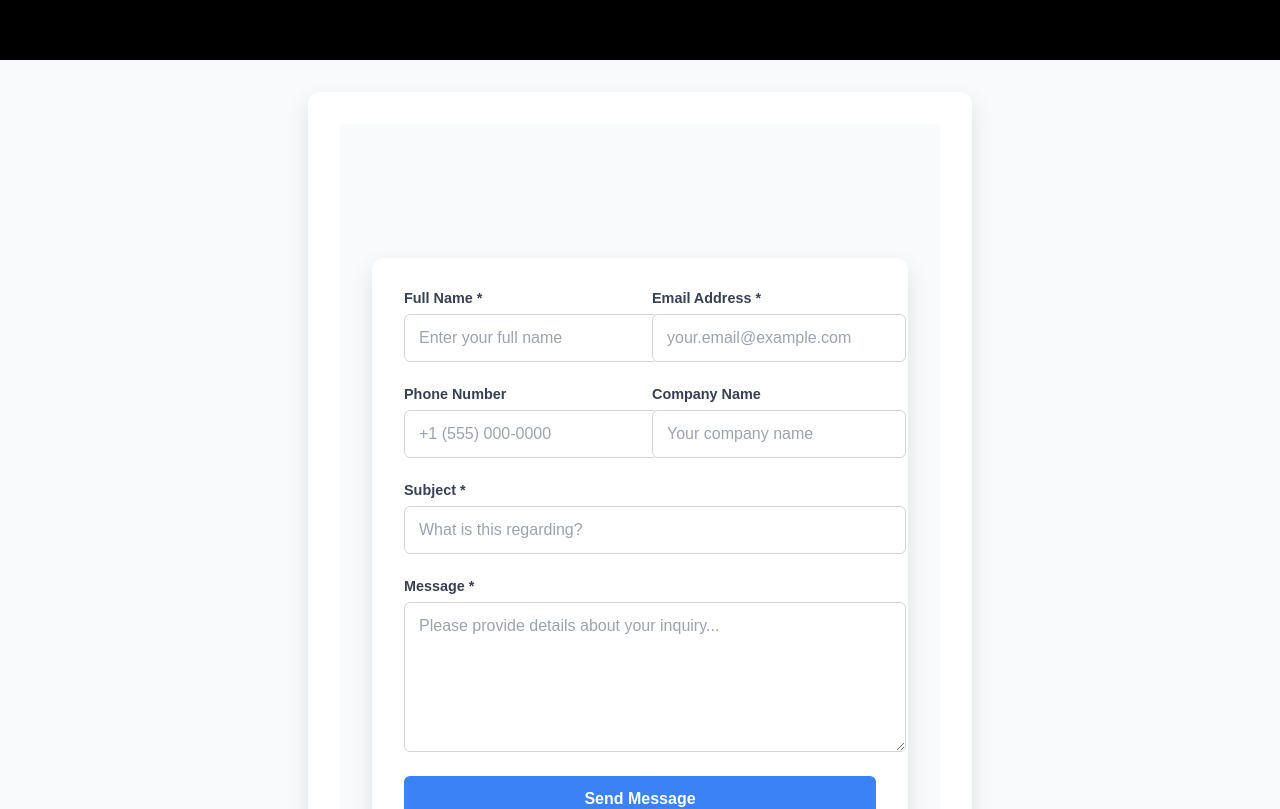
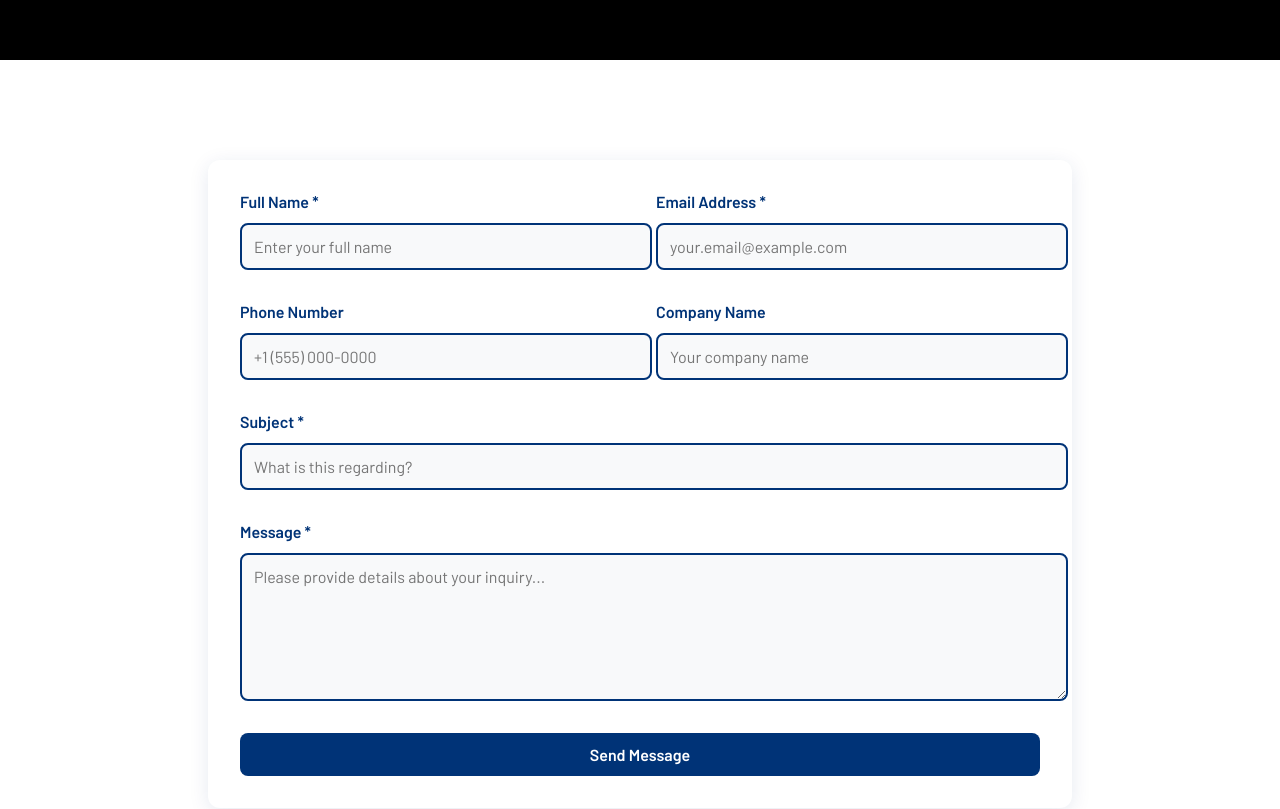
Before and after one commit to Dheerajreddy2109/s4access, a React (Vite) app: page /contact in a window 1280 px wide. Shown: the part 520-1329 px from the top of the page. Built offline with nearby package versions, Linux system fonts and the light colour scheme.

Commit message:
mail setup done

```diff
--- a/package.json
+++ b/package.json
@@ -11,6 +11,7 @@
     "postbuild": "node compress.js"
   },
   "dependencies": {
+    "@emailjs/browser": "^4.4.1",
     "@studio-freight/lenis": "^1.0.42",
     "archiver": "^7.0.1",
     "bootstrap": "^5.3.7",
--- a/src/components/ContactForm.jsx
+++ b/src/components/ContactForm.jsx
@@ -1,3 +1,5 @@
+import emailjs from '@emailjs/browser';
+
 import React, { useState } from 'react';
 import '../css/Contact.css';
 
@@ -25,13 +27,15 @@ function ContactForm() {
     setSubmitStatus(null);
 
     try {
-      // Simulate API call
-      await new Promise(resolve => setTimeout(resolve, 1500));
+  const result = await emailjs.send(
+    'service_51oe5u6',  // Replace with your Service ID from Step 2 (e.g., 'service_abc123')
+    'template_k1szbpq', // Replace with your Template ID from Step 3 (e.g., 'template_def456')
+    formData,           // This passes your form data to the template placeholders
+    'SvF2Dsw7xViR60Kq_'   // Replace with your Public Key from Step 1
+  );
 
-      console.log('Form submitted:', formData);
+  console.log('Email sent successfully:', result.text);
   setSubmitStatus('success');
-
-      // Reset form after successful submission
   setFormData({
     contactName: '',
     contactEmail: '',
@@ -41,12 +45,10 @@ function ContactForm() {
     contactMessage: '',
   });
 } catch (error) {
-      console.error('Submission error:', error);
+  console.error('Submission error:', error.text);
   setSubmitStatus('error');
 } finally {
       setIsSubmitting(false);
-
-      // Clear status message after 5 seconds
       setTimeout(() => {
         setSubmitStatus(null);
       }, 5000);
@@ -54,8 +56,6 @@ function ContactForm() {
   };
 
   return (
-    <div className="contact-container">
-      <div className="contact-form-wrapper">
     <form className="contact-form" onSubmit={handleSubmit}>
       <div className="form-row">
         <div className="contact-form-group">
@@ -198,8 +198,6 @@ function ContactForm() {
         </div>
       )}
     </form>
-      </div>
-    </div>
   );
 }
 
--- a/src/css/Contact.css
+++ b/src/css/Contact.css
@@ -16,93 +16,60 @@
 
 
 
-
-
-/* Contact.css */
-.contact-container {
-  display: flex;
-  justify-content: center;
-  align-items: center;
-  padding: 2rem;
-  min-height: 100vh;
-  background-color: #f9fafb;
-}
-
-.contact-form-wrapper {
-  background: #ffffff;
-  border-radius: 12px;
-  box-shadow: 0 10px 25px rgba(0, 0, 0, 0.1);
-  padding: 2rem;
-  width: 100%;
-  max-width: 600px;
+.contact-container{
+  margin: 100px 50px 100px 50px;
 }
 
 .contact-form {
+  margin: 100px 0px 100px 0px;
   display: flex;
   flex-direction: column;
-  gap: 1.5rem;
+  gap: 2rem;
+  max-width: 800px;
+  margin: 2rem auto;
+  padding: 2rem;
+  background-color: #ffffff;
+  border-radius: 12px;
+  box-shadow: 0 4px 20px rgba(0, 51, 119, 0.1);
 }
 
 .form-row {
-  display: flex;
-  flex-direction: column;
-  gap: 1.5rem;
-}
-
-@media (min-width: 768px) {
-  .form-row {
-    flex-direction: row;
-  }
-
-  .form-row .contact-form-group {
-    flex: 1;
-  }
+  display: grid;
+  grid-template-columns: 1fr 1fr;
+  gap: 2rem;
 }
 
 .contact-form-group {
   display: flex;
   flex-direction: column;
-  text-align: left;
-   flex: 1 !important;
+  gap: 0.75rem;
 }
 
 .contact-label {
-  font-family: 'Arial', sans-serif;
-  font-size: 0.9rem;
+  font-size: 1rem;
   font-weight: 600;
-  color: #374151;
-  margin-bottom: 0.5rem;
+  color: #003377;
+  font-family: "barlow", monospace;
 }
 
 .contact-input,
 .contact-textarea {
   width: 100%;
-  padding: 0.875rem;
-  border: 1px solid #d1d5db;
-  border-radius: 6px;
-  font-family: 'Arial', sans-serif;
+  padding: 0.75rem;
+  border: 2px solid #003377;
+  border-radius: 8px;
   font-size: 1rem;
-  color: #1f2937;
-  background-color: #ffffff;
-  transition: border-color 0.2s ease;
+  color: #000000;
+  font-family: "barlow", monospace;
+  background-color: #f8f9fa;
+  transition: border-color 0.3s ease, box-shadow 0.3s ease;
 }
 
 .contact-input:focus,
 .contact-textarea:focus {
   outline: none;
-  border-color: #3b82f6;
-  box-shadow: 0 0 0 3px rgba(59, 130, 246, 0.1);
-}
-
-.contact-input::placeholder,
-.contact-textarea::placeholder {
-  color: #9ca3af;
-}
-
-.contact-input:disabled,
-.contact-textarea:disabled {
-  opacity: 0.7;
-  cursor: not-allowed;
+  border-color: #40ffc9;
+  box-shadow: 0 0 8px rgba(64, 255, 201, 0.3);
 }
 
 .contact-textarea {
@@ -111,16 +78,16 @@
 }
 
 .contact-submit-button {
-  background: #3b82f6;
+  padding: 0.75rem 1.5rem;
+  background-color: #003377;
   color: #ffffff;
-  padding: 0.875rem 1.5rem;
-  border: none;
-  border-radius: 6px;
-  font-family: 'Arial', sans-serif;
   font-size: 1rem;
   font-weight: 600;
+  border: none;
+  border-radius: 8px;
   cursor: pointer;
-  transition: background-color 0.2s ease;
+  font-family: "barlow", monospace;
+  transition: background-color 0.3s ease, transform 0.2s ease;
   display: flex;
   align-items: center;
   justify-content: center;
@@ -128,30 +95,42 @@
 }
 
 .contact-submit-button:hover {
-  background: #2563eb;
+  background-color: #002255;
+  transform: translateY(-2px);
 }
 
-.contact-submit-button:focus {
-  outline: none;
-  box-shadow: 0 0 0 3px rgba(59, 130, 246, 0.3);
-}
-
-.contact-submit-button:disabled {
-  opacity: 0.7;
+.contact-submit-button.submitting {
+  background-color: #002255;
   cursor: not-allowed;
 }
 
-.contact-submit-button.submitting {
-  background: #1d4ed8;
+.spinner {
+  border: 2px solid #40ffc9;
+  border-top: 2px solid transparent;
+  border-radius: 50%;
+  width: 20px;
+  height: 20px;
+  animation: spin 1s linear infinite;
 }
 
-.spinner {
-  width: 16px;
-  height: 16px;
-  border: 2px solid transparent;
-  border-top: 2px solid #ffffff;
-  border-radius: 50%;
-  animation: spin 1s linear infinite;
+.status-message {
+  display: flex;
+  align-items: center;
+  gap: 0.5rem;
+  padding: 0.75rem;
+  border-radius: 8px;
+  font-size: 0.9rem;
+  font-weight: 500;
+}
+
+.status-message.success {
+  background-color: #40ffc9;
+  color: #003377;
+}
+
+.status-message.error {
+  background-color: #ff4d4f;
+  color: #ffffff;
 }
 
 @keyframes spin {
@@ -159,32 +138,13 @@
   100% { transform: rotate(360deg); }
 }
 
-.status-message {
-  padding: 0.875rem;
-  border-radius: 6px;
-  display: flex;
-  align-items: center;
-  justify-content: center;
-  gap: 0.5rem;
-  font-weight: 500;
-  margin-top: 1rem;
-  font-size: 0.9rem;
-  animation: fadeIn 0.3s ease;
+@media (max-width: 768px) {
+  .form-row {
+    grid-template-columns: 1fr;
+  }
+
+  .contact-form {
+    margin: 1rem;
+    padding: 1.5rem;
+  }
 }
-
-@keyframes fadeIn {
-  from { opacity: 0; transform: translateY(-10px); }
-  to { opacity: 1; transform: translateY(0); }
-}
-
-.status-message.success {
-  background-color: #ecfdf5;
-  color: #065f46;
-  border: 1px solid #a7f3d0;
-}
-
-.status-message.error {
-  background-color: #fef2f2;
-  color: #b91c1c;
-  border: 1px solid #fecaca;
-}
--- a/src/pages/Home.jsx
+++ b/src/pages/Home.jsx
@@ -497,12 +497,12 @@ function Home() {
 
 
 
-        <a href="/" className="main-button-blue">
+        <Link to="/Contact" className="main-button-blue">
           <span>Contact Us </span>
           <span>
             <i className="bi bi-arrow-up"></i>
           </span>
-        </a>
+        </Link>
 
 
       </section>
```
Also changed, not shown: 2 other files (tests, documents, lock files or other folders). Lines whose indentation alone changed are shown as unchanged.
